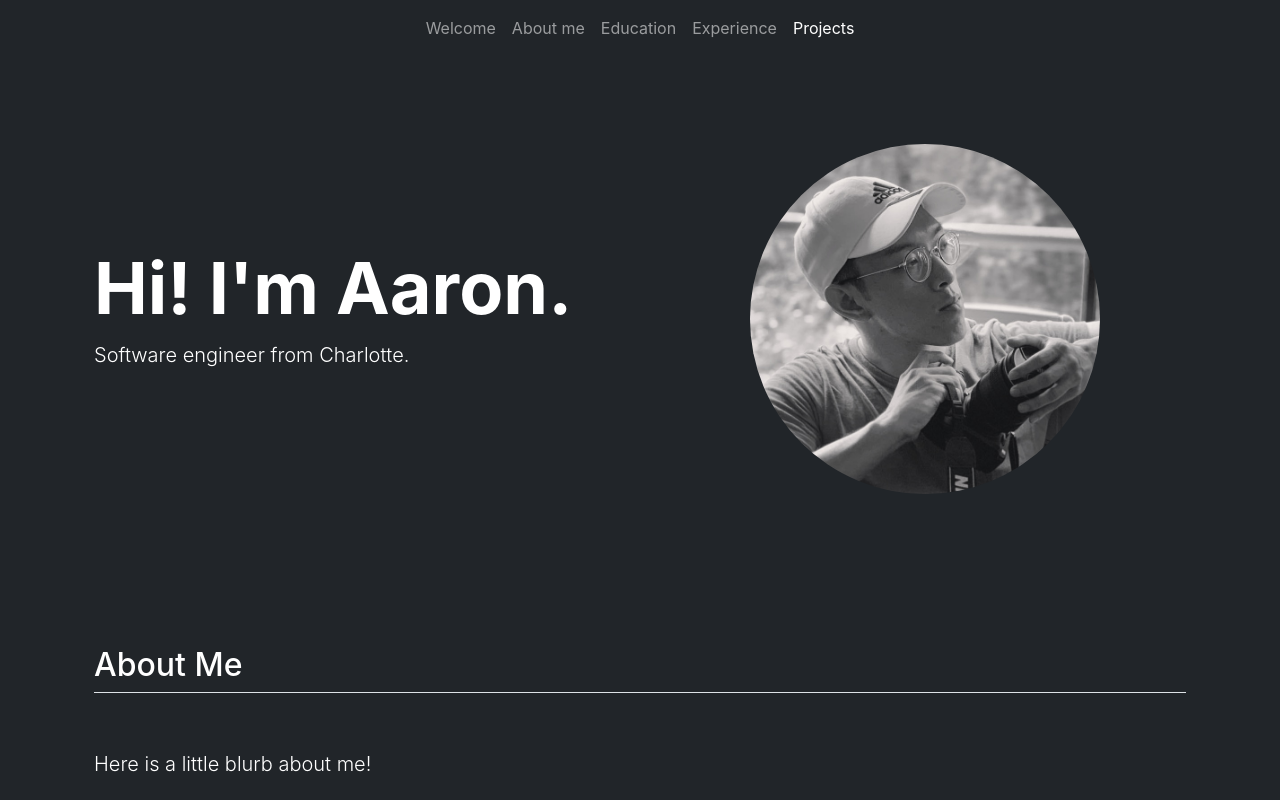
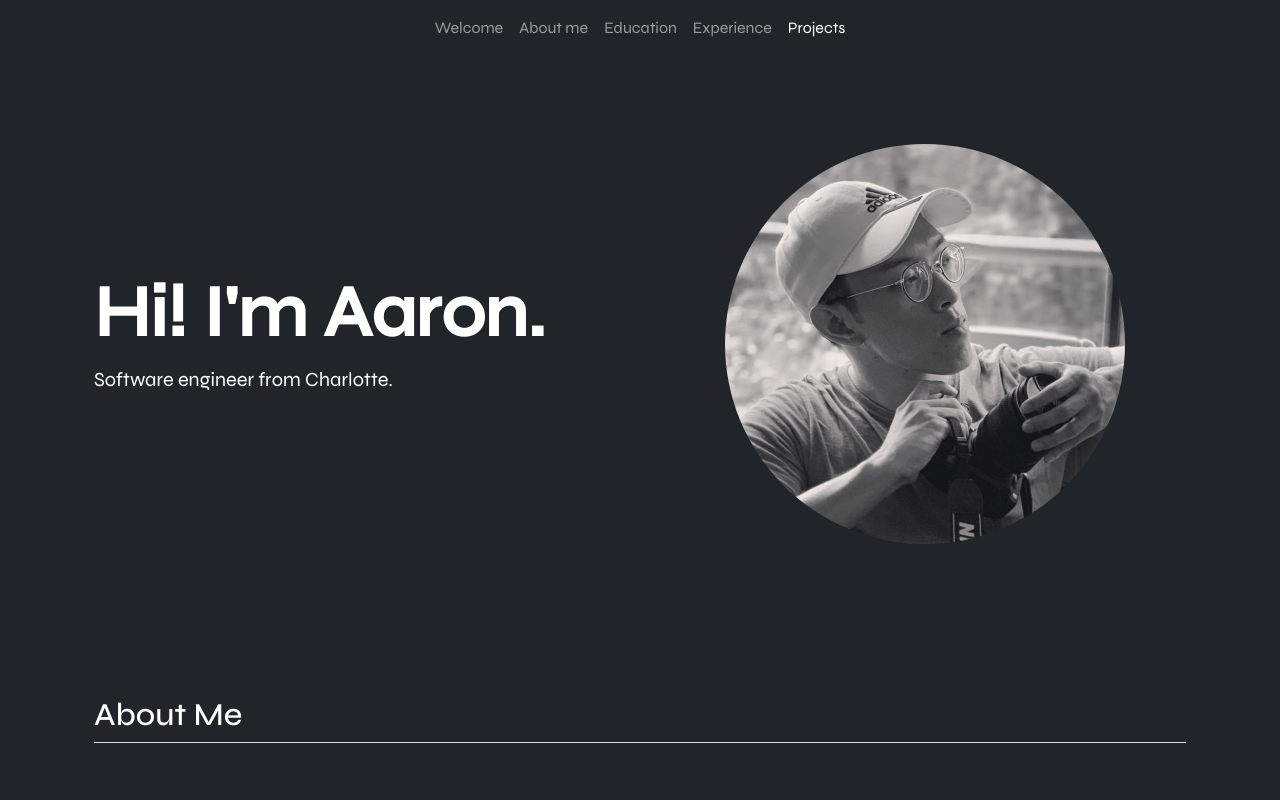
Before and after one commit to aarozhang/portfolio, a React (Create React App) app in the folder aaron-portfolio/: page / in a window 1280 px wide. Shown: the top 800 px of the page. Built offline with nearby package versions, Linux system fonts and the light colour scheme.

Commit message:
Added font and adjusted title picture

```diff
--- a/aaron-portfolio/public/index.html
+++ b/aaron-portfolio/public/index.html
@@ -31,6 +31,12 @@
 			integrity="sha384-1BmE4kWBq78iYhFldvKuhfTAU6auU8tT94WrHftjDbrCEXSU1oBoqyl2QvZ6jIW3"
 			crossorigin="anonymous"
 		/>
+		<link rel="preconnect" href="https://fonts.googleapis.com" />
+		<link rel="preconnect" href="https://fonts.gstatic.com" crossorigin />
+		<link
+			href="https://fonts.googleapis.com/css2?family=Space+Grotesk:wght@600&family=Syne:wght@400;500&display=swap"
+			rel="stylesheet"
+		/>
 	</head>
 	<body data-bs-spy="scroll" data-bs-target=".navbar" data-bs-offset="50">
 		<div id="root"></div>
--- a/aaron-portfolio/src/components/Title/title.jsx
+++ b/aaron-portfolio/src/components/Title/title.jsx
@@ -9,8 +9,8 @@
 						src={headshot}
 						class="d-block mx-lg-auto img-fluid rounded-circle"
 						alt="Headshot"
-						width="350"
-						height="150"
+						width="400"
+						height="200"
 						loading="lazy"
 					></img>
 				</div>
--- a/aaron-portfolio/src/index.css
+++ b/aaron-portfolio/src/index.css
@@ -1,8 +1,7 @@
 body {
 	margin: 0;
-	font-family: -apple-system, BlinkMacSystemFont, "Segoe UI", "Roboto",
-		"Oxygen", "Ubuntu", "Cantarell", "Fira Sans", "Droid Sans",
-		"Helvetica Neue", sans-serif;
+	font-family: "Space Grotesk", sans-serif;
+	font-family: "Syne", sans-serif;
 	-webkit-font-smoothing: antialiased;
 	-moz-osx-font-smoothing: grayscale;
 }
```
